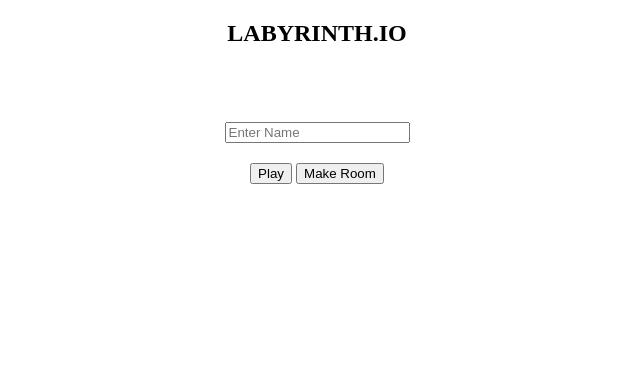
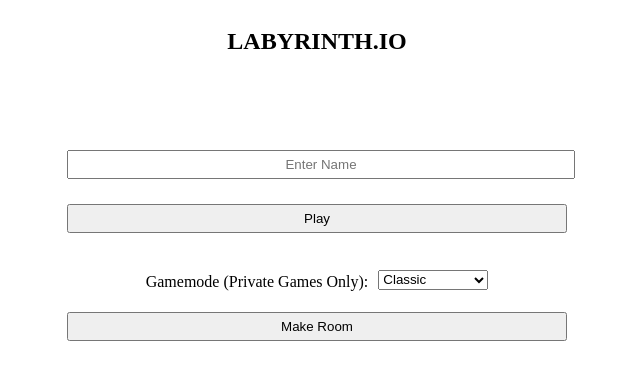
Before and after one commit to BaderKharbatDev/labyrinth-node-io, a website: page frontend/templates/game_page.html in a window 1280 px wide. Shown: the whole page, without its empty margins (323-963 px from the left). Drawn offline with nearby package versions, Linux system fonts and the light colour scheme; no server answers; files whose address does not match are found by name.

Commit message:
changed gamemode design for now

```diff
--- a/frontend/js/client_socket.js
+++ b/frontend/js/client_socket.js
@@ -82,6 +82,8 @@ function play() {
                 name: name
             })
         }
+    } else {
+        alert('Name Field Cannot Be Empty :)')
     }
 }
 
@@ -92,6 +94,8 @@ function playPrivate() {
             name: name
         })
         toggleLobbySection()
+    } else {
+        alert('Name Field Cannot Be Empty :)')
     }
 }
 
--- a/frontend/templates/game_page.html
+++ b/frontend/templates/game_page.html
@@ -8,8 +8,10 @@
         <script type="module" src="/static/js/client_socket.js"></script>
         <style>
             body {
-                margin: 0;
-                text-align: center;
+                display: flex;
+                align-items: center;
+                justify-content: center;
+                flex-direction: column;
             }
 
             ul {
@@ -21,7 +23,6 @@
             p, button {
                 margin-top: 20px;
             }
-
         </style>
     </head>
     <body>
@@ -34,10 +35,19 @@
             </div>
         </section>
 
-        <section id="login-form-section" style="margin-top: 75px;">
-            <input type="text" id="player_name" placeholder="Enter Name"><br>
-            <button type="button" id="play_button">Play</button>
-            <button id="create_private_button">Make Room</button>
+        <section id="login-form-section" style="margin-top: 75px; width: 75vw; max-width: 500px;">
+            <input type="text" id="player_name" placeholder="Enter Name" style="width: 100%; text-align: center; padding-top:5px; padding-bottom: 5px;"><br>
+            <button type="button" id="play_button" style="margin-top: 25px; width: 100%; padding:5px;">Play</button>
+            <div style="display: flex; justify-content: center;text-align: center; margin-top: 20px; align-items: center;">
+                <p style="margin-right: 10px;">Gamemode (Private Games Only): </p>
+                <select style="height: 20px;" name="gamemodes" id="gamemodes">
+                    <option value="classic">Classic</option>
+                    <option value="blackout">Black Out</option>
+                    <option value="incrementing">Growing Map</option>
+                    <option value="musical chairs">Musical Chairs</option>
+                </select>
+            </div>
+            <button id="create_private_button" style="margin-top: 5px; width: 100%; padding:5px;">Make Room</button>
         </section>
 
         <section id="lobby-section">
```
